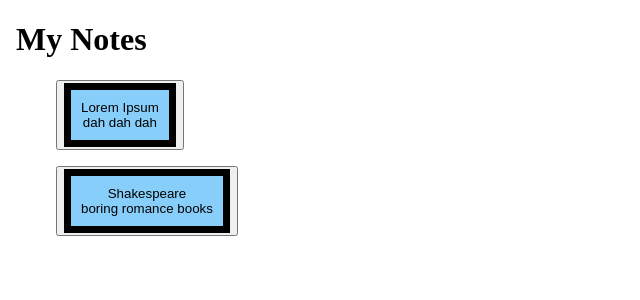
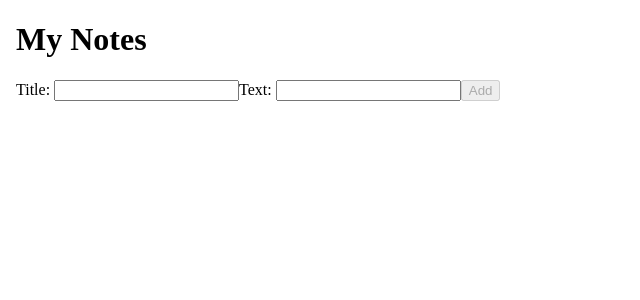
Before and after one commit to Letapata23/NotesApp, an Angular app: page /add-notes-component in a window 1280 px wide. Before the commit this address led to /. Shown: the top 300 px of the page, without its empty margins (0-640 px from the left). Built offline with nearby package versions, Linux system fonts and the light colour scheme.

Commit message:
add-note component created

```diff
--- /dev/null
+++ b/src/app/add-note/add-note.component.html
@@ -0,0 +1,9 @@
+<form [formGroup]="formGroup" (ngSubmit)="addNote()">
+    <label>Title:
+        <input type="text" name="title" formControlName="title"/>
+    </label>
+    <label>Text:
+        <input type="text" name="text" formControlName="text"/>
+    </label>
+    <button type="submit" [disabled] = "!formGroup.valid">Add</button>
+</form>
--- /dev/null
+++ b/src/app/add-note/add-note.component.ts
@@ -0,0 +1,50 @@
+import { Component } from '@angular/core';
+import { ReactiveFormsModule, Validators } from '@angular/forms';
+import { FormControl } from '@angular/forms';
+import { FormGroup } from '@angular/forms';
+import { Note } from '../notes';
+import { notes } from '../notes';
+import { Router } from '@angular/router';
+import { inject } from '@angular/core';
+
+@Component({
+  selector: 'app-add-note',
+  imports: [ReactiveFormsModule],
+  templateUrl: './add-note.component.html',
+  styleUrl: './add-note.component.css'
+})
+export class AddNoteComponent {
+
+  notes:Note[] = notes;
+  router:Router = inject(Router)
+
+  formGroup = new FormGroup({
+    title:new FormControl('',Validators.required),
+    text:new FormControl('',Validators.required),
+  })
+
+  addNote(){
+    var noteIds = notes.map(note => note.id)
+    console.log("executing addNote, noteIds:" + noteIds)
+
+    if(this.formGroup.valid){
+      let maxId = 0;
+      if(noteIds.length > 0){
+        maxId = Math.max(...noteIds)
+        console.log("maximum id is" + " " + maxId)
+      }
+      var note:Note = {
+        id:maxId + 1,
+        title: <string> this.formGroup.value.title ?? '',
+        text:<string>this.formGroup.value.text ?? '',
+      }
+
+      console.log("the newly created note: " + note.id + " " + note.title )
+        // Add the note to the list of notes
+        notes.unshift(note) // Adds the note at the beginning of the notes list
+        this.formGroup.reset()
+        this.router.navigateByUrl("")
+    }
+  }
+
+}
--- a/src/app/app.component.html
+++ b/src/app/app.component.html
@@ -5,6 +5,6 @@
   </head>
   <body>
     <app-header/>
-    <app-notes-list/>
+    <router-outlet/>
   </body>
 </html>
--- a/src/app/app.component.ts
+++ b/src/app/app.component.ts
@@ -2,10 +2,12 @@ import { Component } from '@angular/core';
 import { RouterOutlet } from '@angular/router';
 import { HeaderComponent } from './header/header.component';
 import { NotesListComponent } from './notes-list/notes-list.component';
+import { AddNoteComponent } from './add-note/add-note.component';
+import { RouterModule } from '@angular/router';
 
 @Component({
   selector: 'app-root',
-  imports: [RouterOutlet,HeaderComponent,NotesListComponent],
+  imports: [RouterOutlet,RouterModule,HeaderComponent,NotesListComponent,AddNoteComponent],
   templateUrl: './app.component.html',
   styleUrl: './app.component.css'
 })
--- a/src/app/app.routes.ts
+++ b/src/app/app.routes.ts
@@ -1,3 +1,7 @@
 import { Routes } from '@angular/router';
+import { NotesListComponent } from './notes-list/notes-list.component';
+import { AddNoteComponent } from './add-note/add-note.component';
 
-export const routes: Routes = [];
+export const routes: Routes = [{path:"",component:NotesListComponent},
+                               {path:"add-notes-component", component:AddNoteComponent}
+];
--- a/src/app/notes-list/notes-list.component.html
+++ b/src/app/notes-list/notes-list.component.html
@@ -1,4 +1,5 @@
 
+    <button (click) = "showAddForm()">Add Note</button>
     <ul *ngFor= "let note of notesList;trackBy:trackByNoteId">
         <button (click)="showContent(note.title,note.text)">
         <li>
--- a/src/app/notes-list/notes-list.component.ts
+++ b/src/app/notes-list/notes-list.component.ts
@@ -1,7 +1,8 @@
-import { Component } from '@angular/core';
+import { Component, inject } from '@angular/core';
 import { notes } from '../notes';
 import { Note } from '../notes';
 import { NgFor } from '@angular/common';
+import { Router } from '@angular/router';
 
 @Component({
   selector: 'app-notes-list',
@@ -13,6 +14,7 @@ import { NgFor } from '@angular/common';
 
 export class NotesListComponent {
   notesList:Note[] = notes;
+  router:Router = inject(Router)
 
   trackByNoteId(index:number,note:any):any{
     return note.id;
@@ -21,4 +23,8 @@ export class NotesListComponent {
   showContent(title:string,text:string){
     alert(`Title: ${title} '\n' Text: ${text}`)
   }
+
+  showAddForm(){
+    this.router.navigateByUrl("/add-notes-component")
+  }
 }
```
Also changed, not shown: src/app/add-note/add-note.component.css (added), 1 other file (tests, documents, lock files or other folders).
